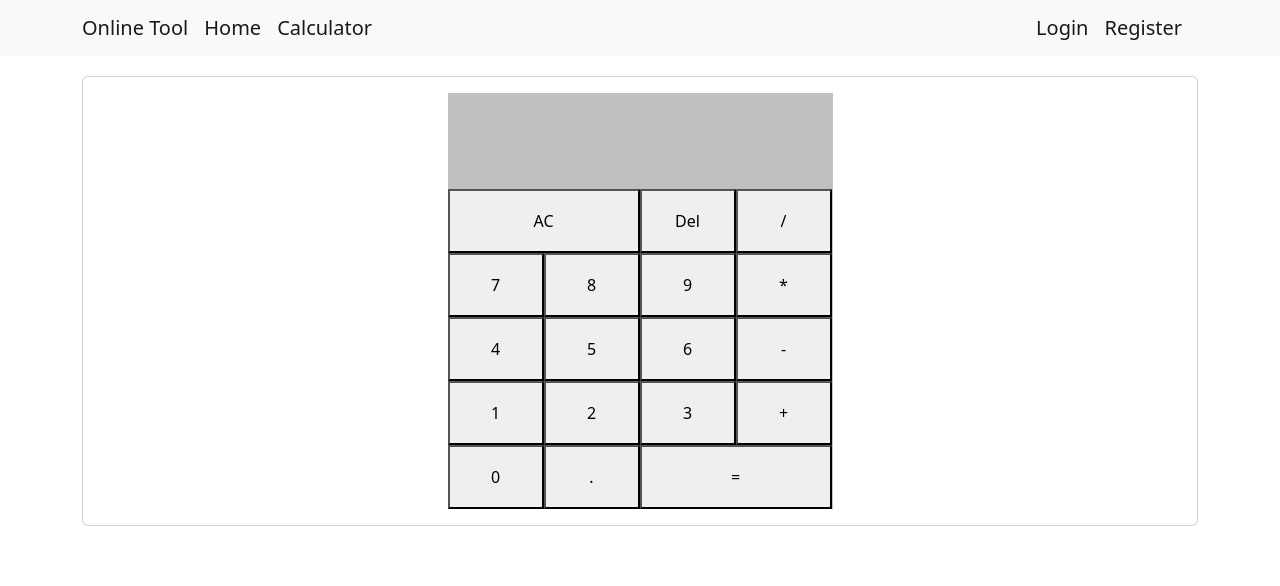
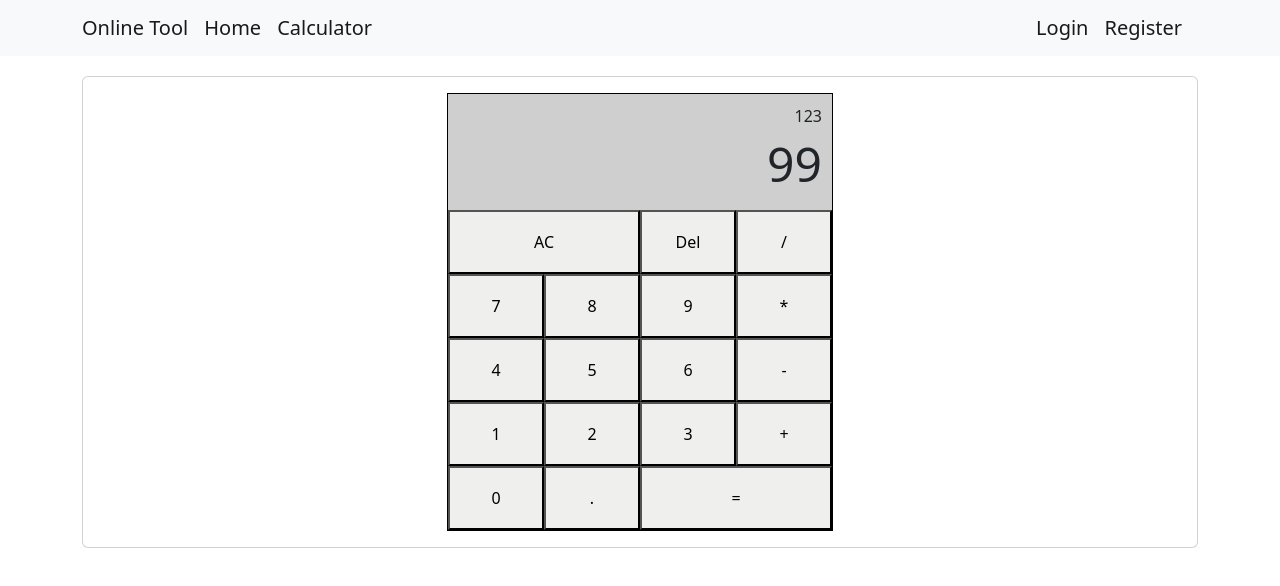
Before and after one commit to Wenqiang-Hu/calculator-app, a React (Create React App) app: page /calculator in a window 1280 px wide. Shown: the top 586 px of the page. Built offline with nearby package versions, Linux system fonts and the light colour scheme.

Commit message:
fixing calculator style

```diff
--- a/src/components/content/calculator.jsx
+++ b/src/components/content/calculator.jsx
@@ -8,8 +8,8 @@ class Calculator extends Component {
             <Base>
                  <div className="calculator">
                     <div className="output">
-                        <div className="last-output"></div>
-                        <div className="current-output"></div>
+                        <div className="last-output">123</div>
+                        <div className="current-output">99</div>
                     </div>
                     <button className='button-ac'>AC</button>
                     <button>Del</button>
--- a/src/index.css
+++ b/src/index.css
@@ -10,15 +10,31 @@ body {
   display: grid;
   grid-template-columns: repeat(4, 6rem);
   grid-template-rows: minmax(6rem, auto) repeat(5, 4rem);
-  background-color: #C1C0BF;
-  width: calc(24rem + 1px);
+  background-color: rgba(191, 191, 191, 0.75);
+  width: calc(24rem + 2px);
   margin: 0 auto;
+  border: 1px solid black;
 }
 
 .output{
   grid-column: 1/span 4;
+  display: flex;
+  flex-direction: column;
+  align-items: flex-end;
+  justify-content: space-around;
+  padding: 10px;
+  word-wrap: break-word;
+  word-break: break-all;
+}
+
+.last-output{
 
 }
+
+.current-output{
+  font-size: 3rem;
+}
+
 
 .button-ac {
   grid-column: 1/span 2;
@@ -27,3 +43,11 @@ body {
 .button-equal {
   grid-column: 3/span 2;
 }
+
+.calculator > button {
+  background-color: rgba(250, 250, 249, 0.75);
+}
+
+.calculator > button:hover {
+  background-color: #B5B5B5;
+}
```
